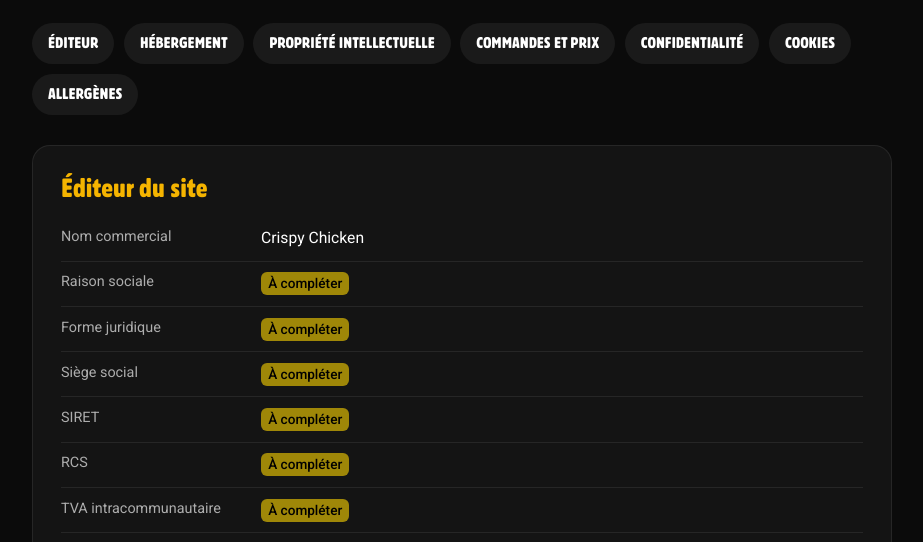
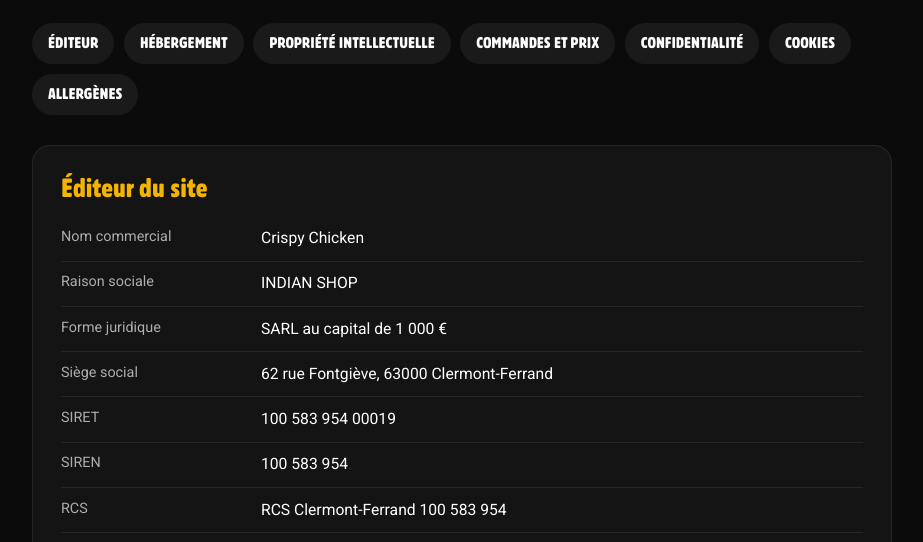
Before and after one commit to niangamadou394-star/Ahamad63, a plain HTML site: page crispy-chicken/site/mentions-legales.html in a window 1280 px wide. Shown: the part 235-777 px from the top of the page, without its empty margins (178-1101 px from the left). Drawn offline with Linux system fonts and the light colour scheme.

Commit message:
Crispy Chicken : mentions légales complétées (INDIAN SHOP, SARL)
Co-Authored-By: Claude Opus 5.5 <noreply@anthropic.com>
Claude-Session: https://claude.ai/code/session_01QEYQGHEEd4VQS8qq4GqwAb

```diff
--- a/crispy-chicken/site/mentions-legales.html
+++ b/crispy-chicken/site/mentions-legales.html
@@ -57,6 +57,7 @@ footer{color:#ffffff70;font-size:.85rem;padding:30px 0 50px;text-align:center}
 <dt>Forme juridique</dt><dd data-f="forme"></dd>
 <dt>Siège social</dt><dd data-f="siege"></dd>
 <dt>SIRET</dt><dd data-f="siret"></dd>
+<dt>SIREN</dt><dd>100 583 954</dd>
 <dt>RCS</dt><dd data-f="rcs"></dd>
 <dt>TVA intracommunautaire</dt><dd data-f="tva"></dd>
 <dt>Téléphone</dt><dd data-f="telephone"></dd>
@@ -126,6 +127,7 @@ footer{color:#ffffff70;font-size:.85rem;padding:30px 0 50px;text-align:center}
 const I = window.CC_INFO || {};
 document.querySelectorAll("[data-f]").forEach(el => {
   const v = (I[el.dataset.f] || "").trim() || el.dataset.def || "";
+  if (!v && el.dataset.f === "tva") { el.previousElementSibling.remove(); el.remove(); return; }
   if (!v) { el.innerHTML = '<span class="todo">À compléter</span>'; return; }
   if (el.dataset.f === "email") el.innerHTML = `<a href="mailto:${v}">${v}</a>`;
   else if (el.dataset.f === "telephone") el.innerHTML = `<a href="tel:${v.replace(/[^\d+]/g, "")}">${v}</a>`;
--- a/crispy-chicken/site/menu.js
+++ b/crispy-chicken/site/menu.js
@@ -10,13 +10,13 @@ window.CC_INFO = {
   horaires: "",           // à compléter, ex. "Tous les jours · 11h30 – 23h30"
   instagram: "",          // à compléter, ex. "crispychicken"
   // Mentions légales : à compléter dès que le client les donne
-  societe: "",            // raison sociale, ex. "SAS CRISPY CHICKEN"
-  forme: "",              // forme juridique et capital, ex. "SAS au capital de 1 000 €"
-  siret: "",              // numéro SIRET (14 chiffres)
-  rcs: "",                // ex. "RCS Paris 123 456 789"
+  societe: "INDIAN SHOP",            // raison sociale, ex. "SAS CRISPY CHICKEN"
+  forme: "SARL au capital de 1 000 €",              // forme juridique et capital, ex. "SAS au capital de 1 000 €"
+  siret: "100 583 954 00019",              // numéro SIRET (14 chiffres)
+  rcs: "RCS Clermont-Ferrand 100 583 954",                // ex. "RCS Paris 123 456 789"
   tva: "",                // numéro de TVA intracommunautaire
-  siege: "",              // adresse du siège social
-  directeur: "",          // nom du directeur de la publication
+  siege: "62 rue Fontgiève, 63000 Clermont-Ferrand",              // adresse du siège social
+  directeur: "Shahjahan Monwar, gérant",          // nom du directeur de la publication
   domaine: "",            // nom de domaine définitif, ex. "crispychicken.fr"
   commande: "https://www.ubereats.com/store-browse-uuid/cabf92a0-9efb-5406-9217-25480c896916?diningMode=DELIVERY"
 };
```
